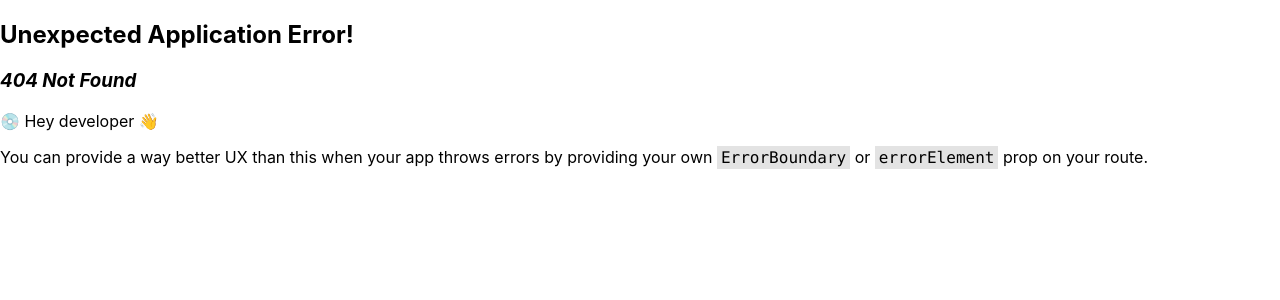
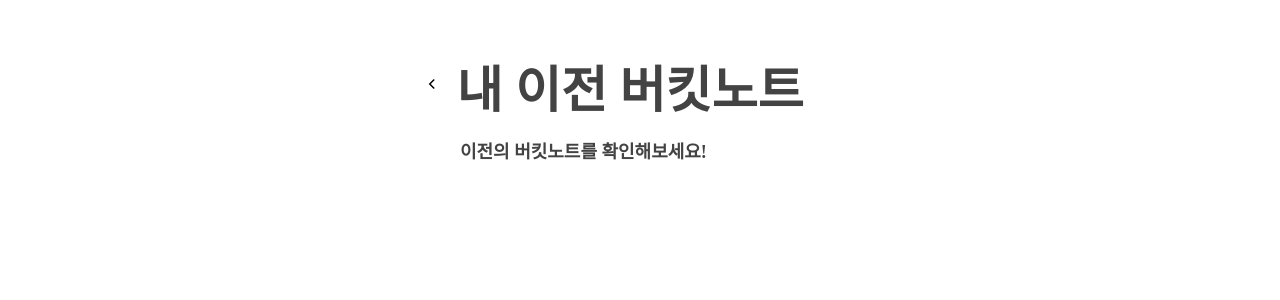
Before and after one commit to keaikelly/DDOKSORI_Frontend, a React (Create React App) app in the folder frontend/: page /myprevious in a window 1280 px wide. Before the commit this address had no page. Shown: the top 300 px of the page. Built offline with nearby package versions, Linux system fonts and the light colour scheme.

Commit message:
[feat] myprevious 페이지 생성

```diff
--- /dev/null
+++ b/frontend/src/components/common/backbutton/backbutton.js
@@ -0,0 +1,23 @@
+import React from "react";
+import { useNavigate } from "react-router-dom";
+import styles from "./backbutton.module.css";
+import { GrFormPrevious } from "react-icons/gr";
+
+const BackButton = ({ link }) => {
+  const navigate = useNavigate();
+
+  // 링크를 클릭할 때, 해당 경로로 이동하는 함수
+  const handleClick = () => {
+    if (link) {
+      navigate(link);
+    }
+  };
+
+  return (
+    <div className={styles.backbutton} onClick={handleClick}>
+      <GrFormPrevious />
+    </div>
+  );
+};
+
+export default BackButton;
--- /dev/null
+++ b/frontend/src/components/common/backbutton/backbutton.module.css
@@ -0,0 +1,17 @@
+.backbutton {
+  display: flex;
+  align-items: center; /* 세로 가운데 정렬 */
+  justify-content: center; /* 가로 가운데 정렬 */
+  color: black;
+  font-family: "Pretendard-Regular";
+  font-size: clamp(14px, 2vw, 18px); /* 글씨 크기 추가로 조정 */
+
+  /* 기존 스타일 */
+  aspect-ratio: 4.52 / 1;
+  border-radius: clamp(10px, 2vw, 12px);
+  padding: 0 16px; /* 여백 */
+  cursor: pointer;
+
+  /* 위쪽 여백 추가 */
+  margin-top: 30px; /* 필요에 따라 px, %로 조정 */
+}
--- a/frontend/src/pages/MyPage/MyPage/MyPage.js
+++ b/frontend/src/pages/MyPage/MyPage/MyPage.js
@@ -1,42 +1,40 @@
-import React from 'react';
-import styles from './MyPage.module.css';
-import Button from '../../../components/common/button/button';
-import SmallButton from '../../../components/common/smallButton/smallButton';
-import ListComponent from '../../../components/MyPage/listComponent/listComponent';
-import PlusListComponent from '../../../components/MyPage/listComponent/plusListComponent.js';
+import React from "react";
+import styles from "./MyPage.module.css";
+import Button from "../../../components/common/button/button";
+import SmallButton from "../../../components/common/smallButton/smallButton";
+import ListComponent from "../../../components/MyPage/listComponent/listComponent";
+import PlusListComponent from "../../../components/MyPage/listComponent/plusListComponent.js";
 const MyPage = () => {
   return (
     <div className={styles.container}>
       <div className={styles.titleContainer}>
-        <div className={styles.title}>
-            내 버킷노트
-        </div>
+        <div className={styles.title}>내 버킷노트</div>
       </div>
       <div className={styles.context}>
-        올해 꼭 이루고 싶은 목표를 적어주세요. <br/>
+        올해 꼭 이루고 싶은 목표를 적어주세요. <br />
         1월 까지 작성 및 수정이 가능합니다.
       </div>
 
       <div className={styles.listContainer}>
         <div className={styles.listComponents}>
-        <PlusListComponent/>
-            <ListComponent text="해피"/>
-            <ListComponent text="해피"/>
-            <ListComponent text="삐약톤 참가하기"/>
-            <ListComponent text="삐약톤 참가하기"/>
-            <ListComponent text="삐약톤 참가하기"/>
-            <ListComponent text="삐약톤 참가하기"/>
-            <ListComponent text="삐약톤 참가하기"/>
-            <ListComponent text="삐약톤 참가하기"/>
+          <PlusListComponent />
+          <ListComponent text="해피" />
+          <ListComponent text="해피" />
+          <ListComponent text="삐약톤 참가하기" />
+          <ListComponent text="삐약톤 참가하기" />
+          <ListComponent text="삐약톤 참가하기" />
+          <ListComponent text="삐약톤 참가하기" />
+          <ListComponent text="삐약톤 참가하기" />
+          <ListComponent text="삐약톤 참가하기" />
         </div>
         <div></div>
-        <SmallButton text={"이전 노트 보기"}/>
+        <SmallButton text={"이전 노트 보기"} link={"/myprevious"} />
       </div>
       <div className={styles.buttonContainer}>
-        <Button text={"작성 완료하기"} link={"/"}/>
+        <Button text={"작성 완료하기"} link={"/"} />
       </div>
     </div>
   );
-}
+};
 
 export default MyPage;
--- /dev/null
+++ b/frontend/src/pages/MyPage/MyPrevious/MyPrevious.js
@@ -0,0 +1,21 @@
+import React from "react";
+import styles from "./MyPrevious.module.css";
+import BackButton from "../../../components/common/backbutton/backbutton";
+
+const MyPrevious = () => {
+  return (
+    <div className={styles.container}>
+      <div className={styles.titleContainer}>
+        <BackButton className={styles.BackButton} link={"/mypage"} />
+        <div className={styles.title}>내 이전 버킷노트</div>
+      </div>
+      <div className={styles.context}>이전의 버킷노트를 확인해보세요!</div>
+      <div className={styles.listContainer}>
+        <div className={styles.listComponents}></div>
+        <div></div>
+      </div>
+    </div>
+  );
+};
+
+export default MyPrevious;
--- /dev/null
+++ b/frontend/src/pages/MyPage/MyPrevious/MyPrevious.module.css
@@ -0,0 +1,59 @@
+.container {
+  margin: auto;
+  height: 100vh;
+  background-color: rgb(255, 255, 255);
+  width: clamp(50px, 100%, 500px);
+  font-family: "Pretendard-Regular";
+}
+
+.titleContainer {
+  display: flex;
+  justify-content: center; /* 가로 가운데 정렬 */
+}
+
+.title {
+  font-family: "Pretendard-Regular";
+
+  padding: clamp(30px, 16%, 50px) 0 clamp(12px, 3%, 20px) 0;
+  color: #434343;
+  font-size: clamp(24px, 8vw, 50px);
+  font-weight: bold;
+  text-align: left;
+  margin: 0 14%;
+  margin-left: 0px;
+}
+
+.context {
+  font-family: "Pretendard-Regular";
+  color: #434343;
+  font-size: clamp(12px, 3.5vw, 18px);
+  font-weight: bold;
+  text-align: left;
+  margin: 0 14%;
+}
+
+.clover {
+  display: flex;
+  flex-direction: column; /* Stack the elements vertically */
+  justify-content: center;
+  align-items: center; /* Center horizontally */
+  text-align: center;
+}
+
+.mainImg {
+  width: clamp(20px, 82%, 420px);
+}
+
+.buttonContainer {
+  display: flex;
+  flex-direction: column; /* Stack the elements vertically */
+  justify-content: center;
+  align-items: center; /* Center horizontally */
+  text-align: center;
+  padding: clamp(30px, 16%, 50px) 0 clamp(12px, 3%, 20px) 0;
+  gap: clamp(30px, 16%, 50px);
+}
+
+.backButton {
+  margin-top: 10px;
+}
```
Also changed, not shown: frontend/src/router.jsx (+12 -7 lines), frontend/src/components/MyPage/previousList/previousList.js (added), frontend/src/components/MyPage/previousList/previousList.module.css (added).
